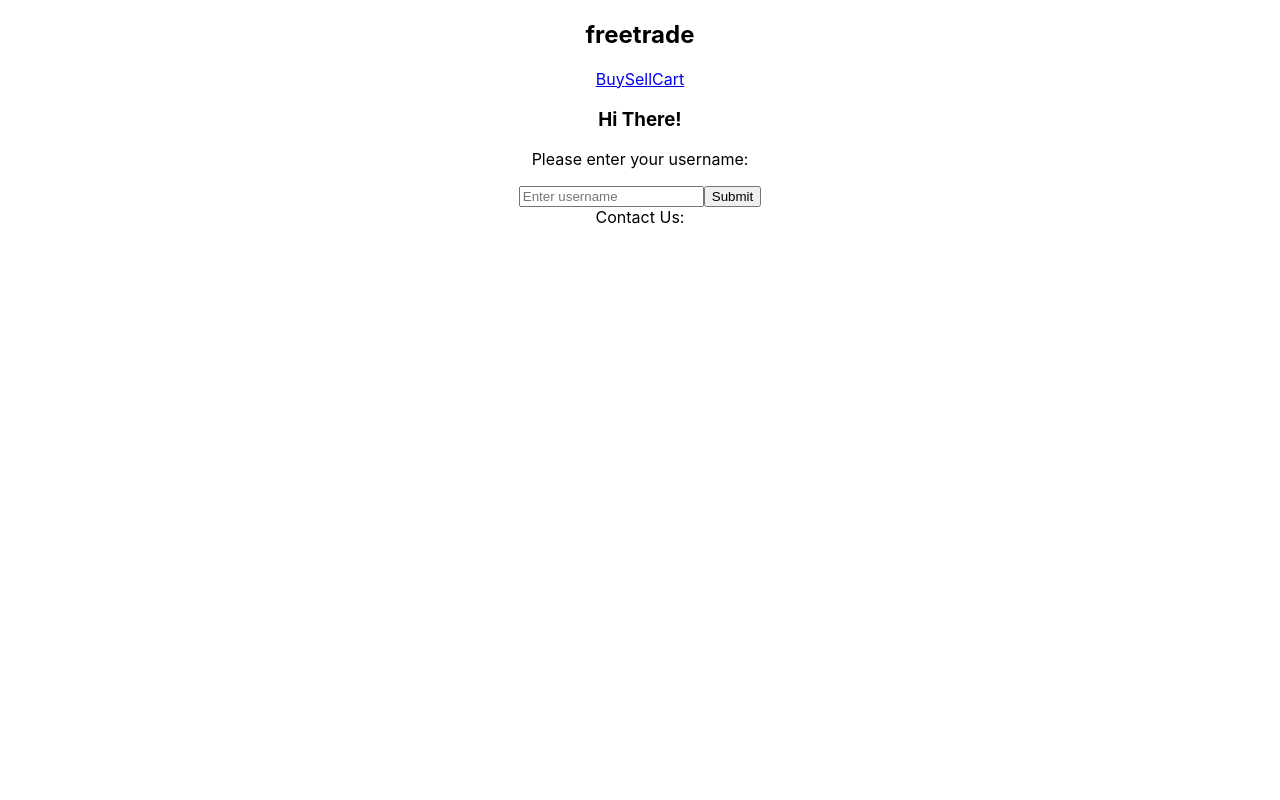
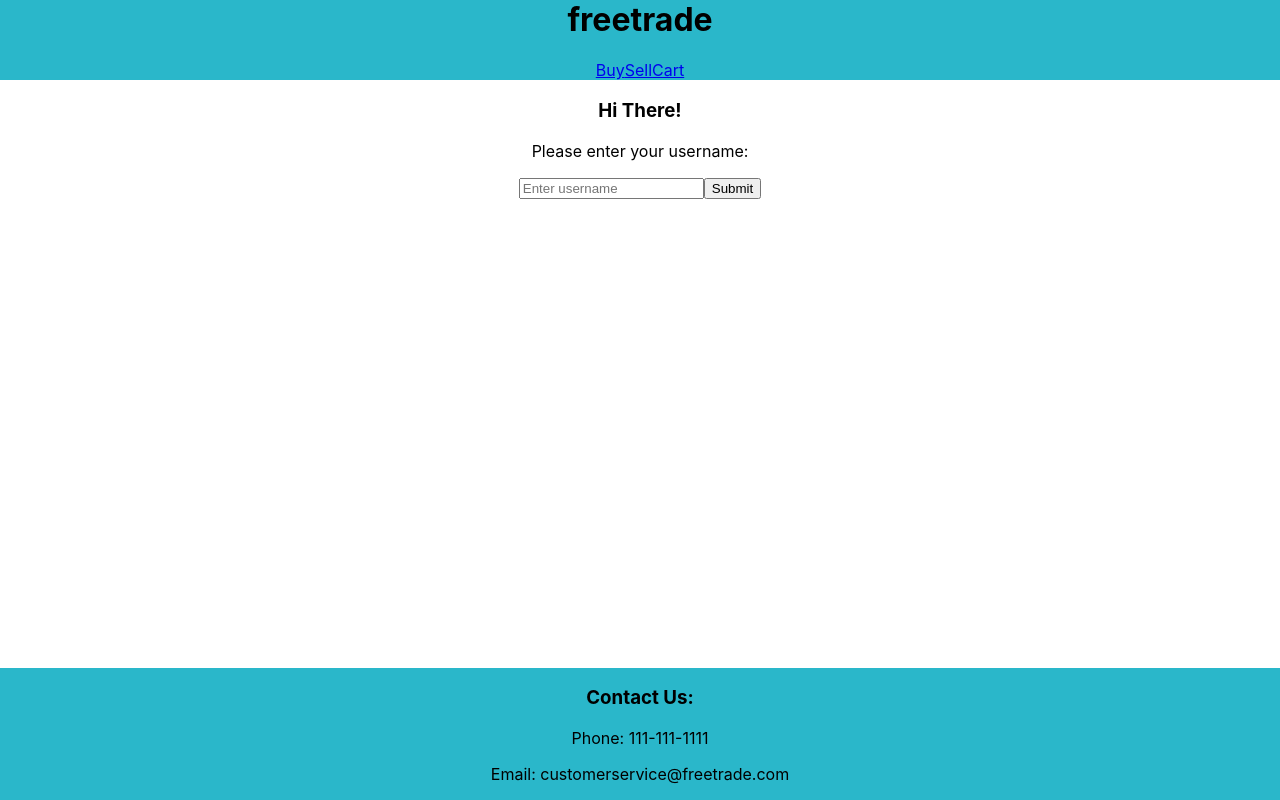
Before and after one commit to LukeArenas/Barter, a React (Create React App) app in the folder client/: page / in a window 1280 px wide. Built offline with nearby package versions, Linux system fonts and the light colour scheme; no server answers.

Commit message:
added color to header and footer

```diff
--- a/client/src/App.css
+++ b/client/src/App.css
@@ -1,3 +1,24 @@
 .app {
   text-align: center;
+  height: 100vh;
 }
+
+#root {
+  height: 100vh;
+}
+
+header {
+  background-color: #2ab7ca;
+}
+
+h1 {
+  margin-top: 0;
+}
+
+footer {
+  position: absolute;
+  bottom: 0;
+  left: 0;
+  right: 0;
+  background-color: #2ab7ca;
+}
--- a/client/src/App.js
+++ b/client/src/App.js
@@ -105,12 +105,12 @@ export default class App extends Component {
   render() {
     return (
       <div className="app">
-        <nav>
+        <header>
           <h1>freetrade</h1>
           <NavLink to="/buy">Buy</NavLink>
           <NavLink to="/sell">Sell</NavLink>
           <NavLink to="/cart">Cart</NavLink>
-        </nav>
+        </header>
         <Switch>
           <Route
             exact
@@ -168,7 +168,11 @@ export default class App extends Component {
             )}
           />
         </Switch>
-        <footer>Contact Us:</footer>
+        <footer>
+          <h3>Contact Us:</h3>
+          <p>Phone: 111-111-1111</p>
+          <p>Email: customerservice@freetrade.com</p>
+        </footer>
       </div>
     )
   }
```
